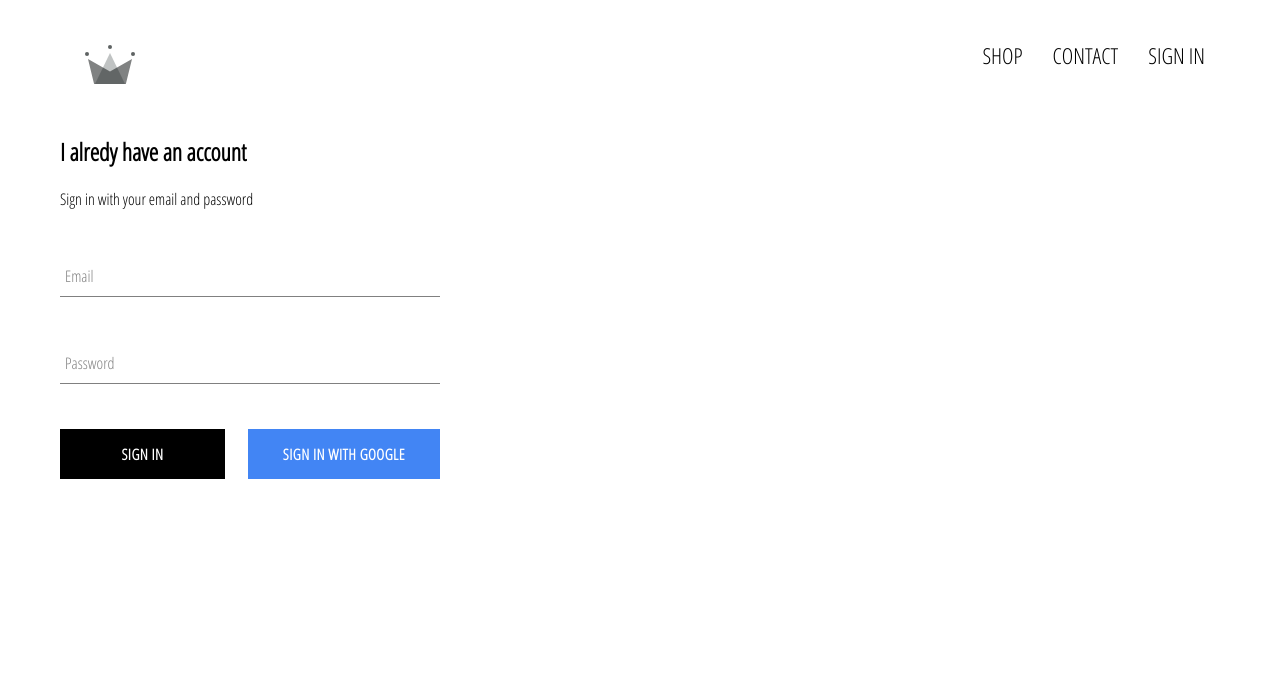
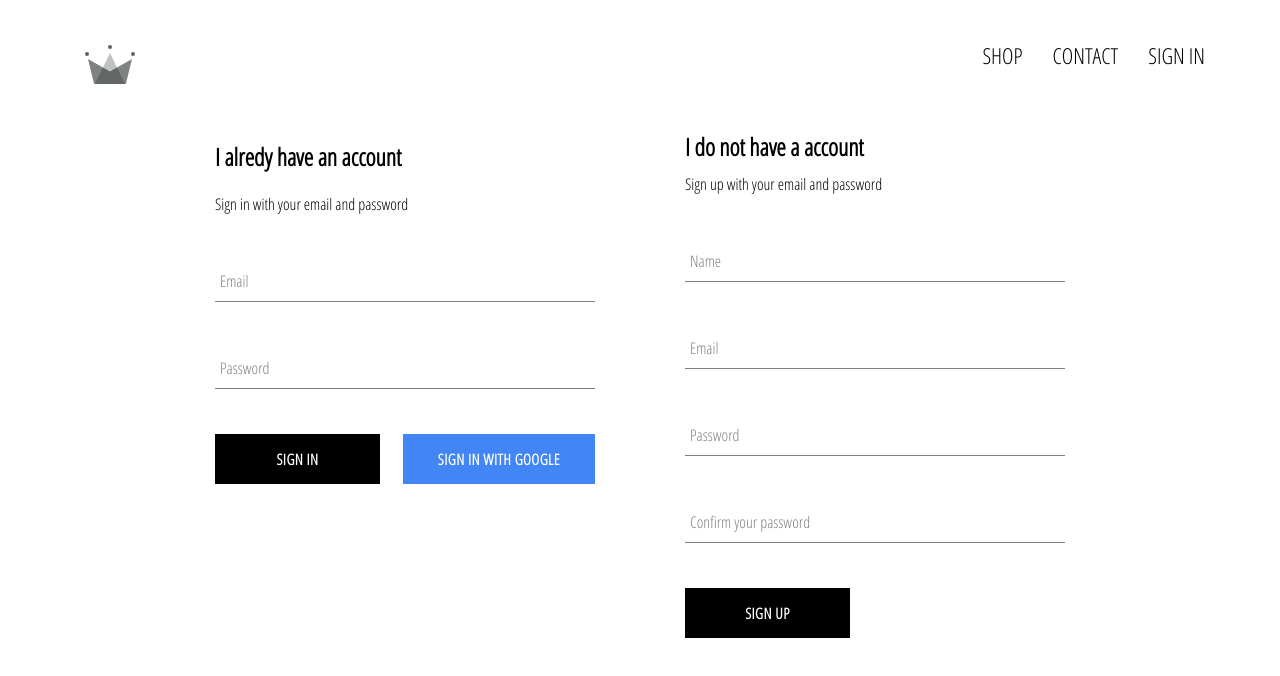
Before and after one commit to MauricioNestorBello/crwn-clothing, a React (Create React App) app: page /signin in a window 1280 px wide. Shown: the top 676 px of the page. Built offline with nearby package versions, Linux system fonts and the light colour scheme; no server answers; a web font is replaced by a local one.

Commit message:
implemented firebase utils, included ability to store authenticated user

```diff
--- a/src/App.js
+++ b/src/App.js
@@ -6,7 +6,7 @@
 import HomePage from './pages/homepage/homepage.component';
 import ShopPage from './pages/shop/shop.component';
 import SignInAndSignUpPage from './pages/sign-in-and-sign-up/sign-in-and-sign-up.component';
-import { auth } from './firebase/firebase.utils';
+import { auth, createUserProfileDocument } from './firebase/firebase.utils';
 
 
 
@@ -23,11 +23,23 @@
   unsubscribeFromAuth = null;
 
   componentDidMount(){
-    this.unsubscribeFromAuth = auth.onAuthStateChanged(user => {
-      this.setState({ currentUser: user });
+    this.unsubscribeFromAuth = auth.onAuthStateChanged( async userAuth => {
+      if( userAuth ){
+        const userRef = createUserProfileDocument(userAuth);
 
-      console.log(user);
-    })
+        (await userRef).onSnapshot(snapShot => {
+          this.setState({
+            currentUser:{
+              id: snapShot.id,
+              ...snapShot.data()
+            }
+          });
+          console.log(this.state);
+        });
+
+      }
+      this.setState({currentUser: userAuth});
+    });
   }
 
   componentWillUnmount() {
--- /dev/null
+++ b/src/components/sign-up/sign-up.component.jsx
@@ -0,0 +1,105 @@
+import React from 'react';
+
+import FormInput from '../form-input/form-input.component';
+import CustomButton from '../custom-button/custom-button.component';
+
+import { auth, createUserProfileDocument } from '../../firebase/firebase.utils';
+
+import './sign-up.style.scss';
+
+
+class SignUp extends React.Component {
+    constructor(){
+        super();
+
+        this.state = {
+            displayName:'',
+            email:'',
+            password:'',
+            password2:''
+
+        }
+    }
+
+    handleSubmit = async event => {
+        event.preventDefault();
+
+        const { displayName, email, password, password2 } = this.state;
+
+        if( password !== password2 ){
+            alert("password don't match");
+            return;
+        }
+
+        try {
+
+            const{user} = await auth.createUserWithEmailAndPassword(email, password);
+
+            await createUserProfileDocument(user, {displayName});
+
+            this.setState({
+                displayName:'',
+                email:'',
+                password:'',
+                password2:''
+            })
+        } catch (error) {
+            console.log(error);
+        }
+    }
+
+    handleChange = event => {
+        const {name, value} = event.target;
+
+        this.setState({[name]: value});
+    }
+
+    render(){
+        const { displayName, email, password, password2 } = this.state;
+        return(
+            <div className="sign-up">
+            <h2 className="title"> I do not have a account </h2>
+            <span> Sign up with your email and password </span>
+
+
+            <form  className="sign-up-form" onSubmit={ this.handleSubmit } >
+                 <FormInput
+                  type='text'
+                  name="displayName"
+                  value={displayName}
+                  handleChange={this.handleChange}
+                  label="Name"
+                  required
+                  />
+                 <FormInput
+                  name="email"
+                  type='text'
+                  value={email}
+                  handleChange={this.handleChange}
+                  label="Email"
+                  required
+                  />
+                <FormInput
+                  name="password"
+                  type='password'
+                  value={password}
+                  handleChange={this.handleChange}
+                  label="Password"
+                  required
+                  />
+                <FormInput
+                  name="password2"
+                  type='password'
+                  value={password2}
+                  handleChange={this.handleChange}
+                  label="Confirm your password"
+                  required
+                  />
+                  <CustomButton type="submit"> SIGN UP </CustomButton>
+            </form>
+            </div>
+        )
+    }
+}
+
+export default SignUp;
--- /dev/null
+++ b/src/components/sign-up/sign-up.style.scss
@@ -0,0 +1,9 @@
+.sign-up {
+    display: flex;
+    flex-direction: column;
+    width: 380px;
+
+    .title {
+      margin: 10px 0;
+    }
+  }
--- a/src/firebase/firebase.utils.js
+++ b/src/firebase/firebase.utils.js
@@ -12,6 +12,35 @@
     measurementId: "G-6KE5Y840DC"
   };
 
+export  const createUserProfileDocument = async ( userAuth, additionalData ) => {
+
+    if( !userAuth ) return;
+
+    const userRef = firestore.doc(`users/${userAuth.uid}`);
+
+    const snapShot = await  userRef.get();
+
+    if(!snapShot.exists) {
+      const { displayName, email } = userAuth;
+      const createdAt = new Date();
+
+      try {
+        await userRef.set({
+          displayName,
+          email,
+          createdAt,
+          ...additionalData
+        })
+      } catch (error) {
+        console.log('error creating user', error.message);
+      }
+
+    }
+
+    return userRef;
+
+}
+
 firebase.initializeApp(config);
 
 export const auth = firebase.auth();
--- a/src/pages/sign-in-and-sign-up/sign-in-and-sign-up.component.jsx
+++ b/src/pages/sign-in-and-sign-up/sign-in-and-sign-up.component.jsx
@@ -1,11 +1,13 @@
 import React from 'react';
 import SignIn from '../../components/sign-in/sign-in.component';
+import SignUp from '../../components/sign-up/sign-up.component';
 
 import './sign-in-and-sign-up.style.scss';
 
 const SignInAndSignUpPage = () => (
-    <div className="sign">
+    <div className="sign-in-and-sign-up">
         <SignIn/>
+        <SignUp/>
     </div>
 );
 
--- a/src/pages/sign-in-and-sign-up/sign-in-and-sign-up.style.scss
+++ b/src/pages/sign-in-and-sign-up/sign-in-and-sign-up.style.scss
@@ -0,0 +1,6 @@
+.sign-in-and-sign-up {
+    width: 850px;
+    display: flex;
+    justify-content: space-between;
+    margin: 30px auto;
+  }
```
